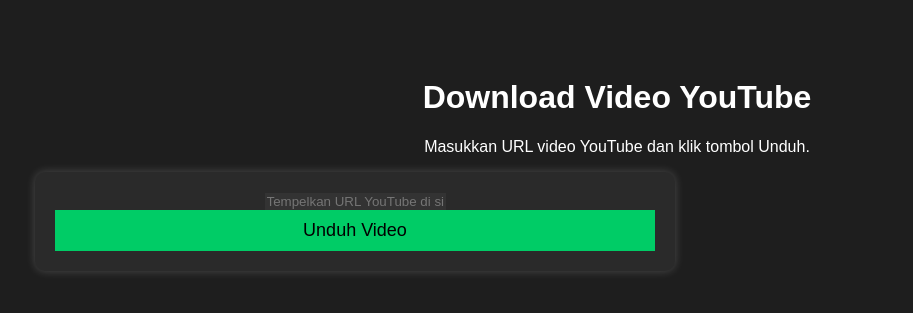
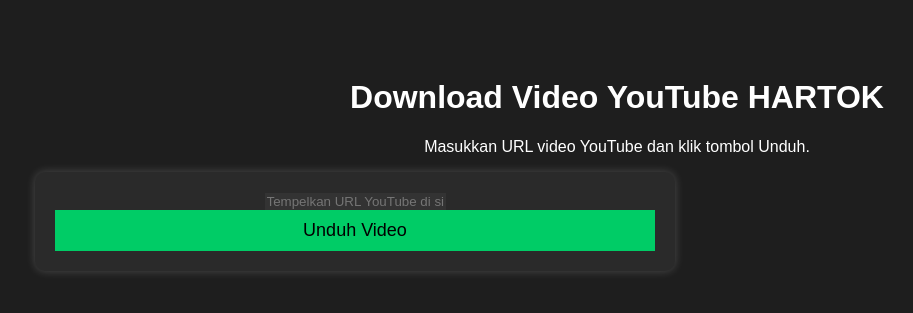
Before and after one commit to QTOK/Percobaan, a Flask app: page / in a window 1280 px wide. Shown: the top 313 px of the page, without its empty margins (23-936 px from the left). Run offline with Flask 3, Linux system fonts and the light colour scheme.

Commit message:
Update index.html

```diff
--- a/templates/index.html
+++ b/templates/index.html
@@ -3,12 +3,12 @@
 <head>
     <meta charset="UTF-8">
     <meta name="viewport" content="width=device-width, initial-scale=1.0">
-    <title>Download Video YouTube</title>
+    <title>Download Video YouTube HARTOK</title>
     <link rel="stylesheet" href="style.css">
 </head>
 <body>
 
-    <h1>Download Video YouTube</h1>
+    <h1>Download Video YouTube HARTOK</h1>
     <p>Masukkan URL video YouTube dan klik tombol Unduh.</p>
 
     <div class="container">
```
